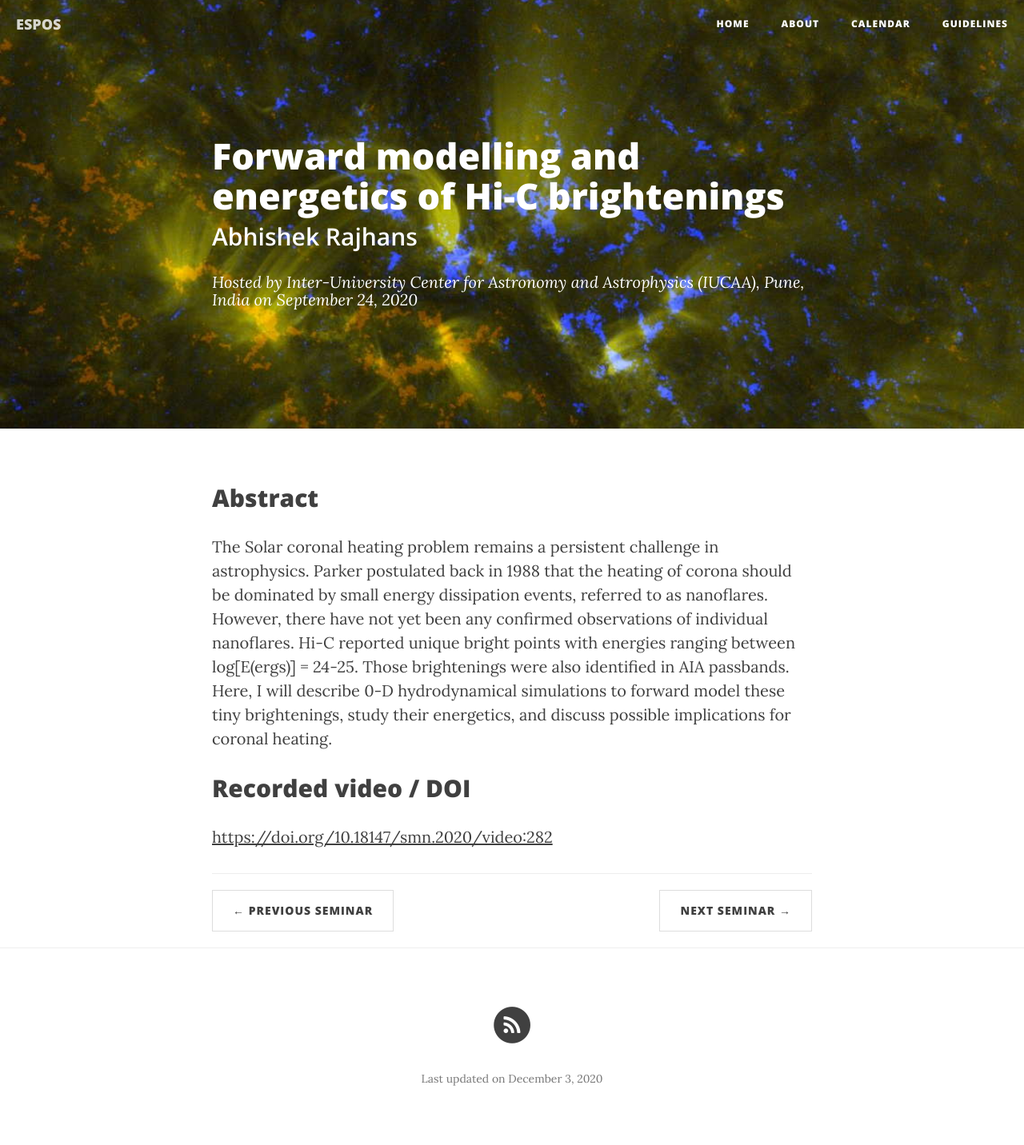
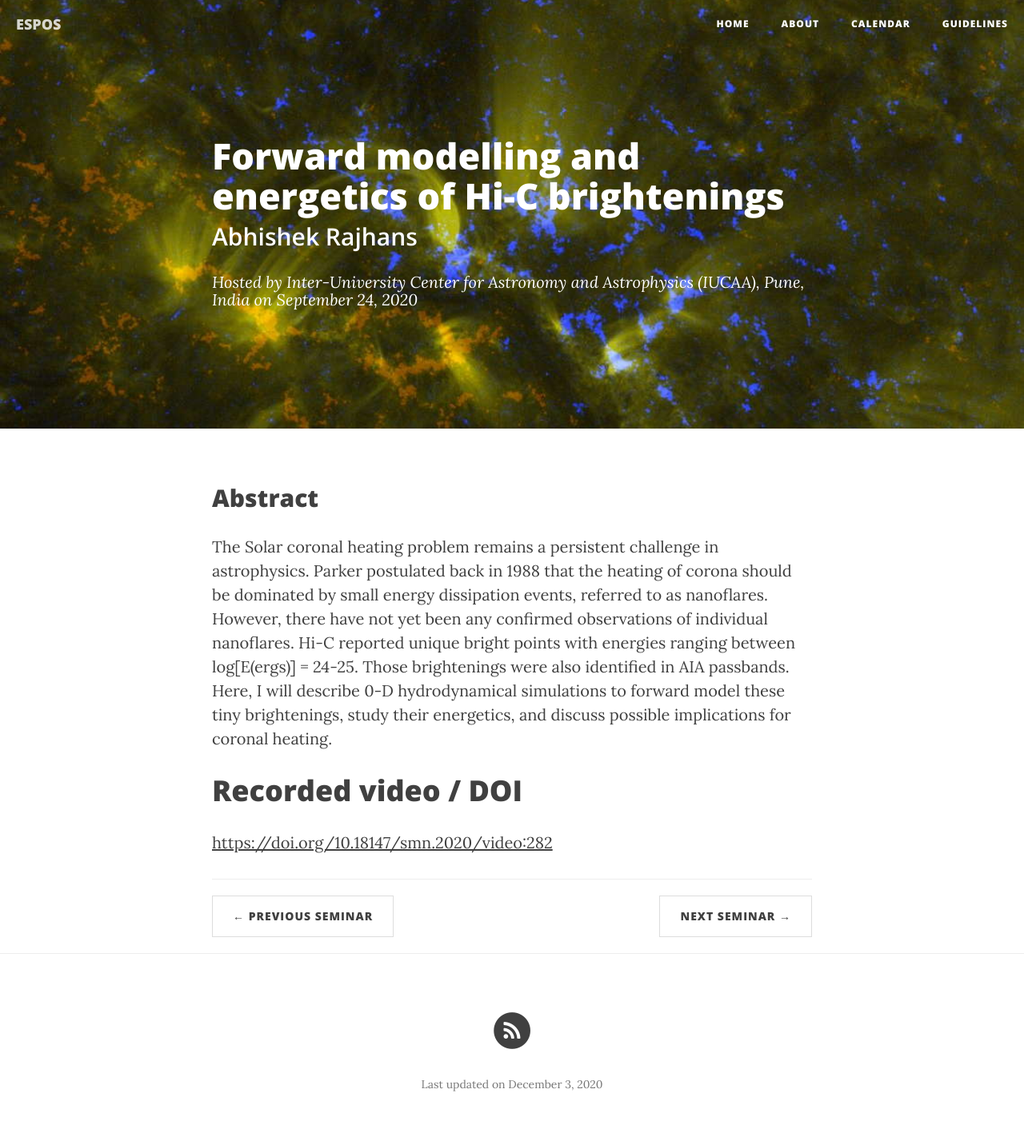
Before and after one commit to ITA-Solar/espos, a Jekyll site: the page built from _posts/2020-09-24-Rajhans.md, in a window 1280 px wide. Shown: the whole page at 80% size. Built offline with Jekyll 4.4.1, drawn with Linux system fonts in a browser that asks for light colours; nearby versions of some CDN libraries.

```diff
--- a/_posts/2020-09-24-Rajhans.md
+++ b/_posts/2020-09-24-Rajhans.md
@@ -11,5 +11,5 @@ published:  true
 ## Abstract
 The Solar coronal heating problem remains a persistent challenge in astrophysics. Parker postulated back in 1988 that the heating of corona should be dominated by small energy dissipation events, referred to as nanoflares. However, there have not yet been any confirmed observations of individual nanoflares. Hi-C reported unique bright points with energies ranging between log[E(ergs)] = 24-25. Those brightenings were also identified in AIA passbands. Here, I will describe 0-D hydrodynamical simulations to forward model these tiny brightenings, study their energetics, and discuss possible implications for coronal heating.
 
-## Recorded video / DOI
+# Recorded video / DOI
 [https://doi.org/10.18147/smn.2020/video:282](http://science-media.org/video/282)
```
